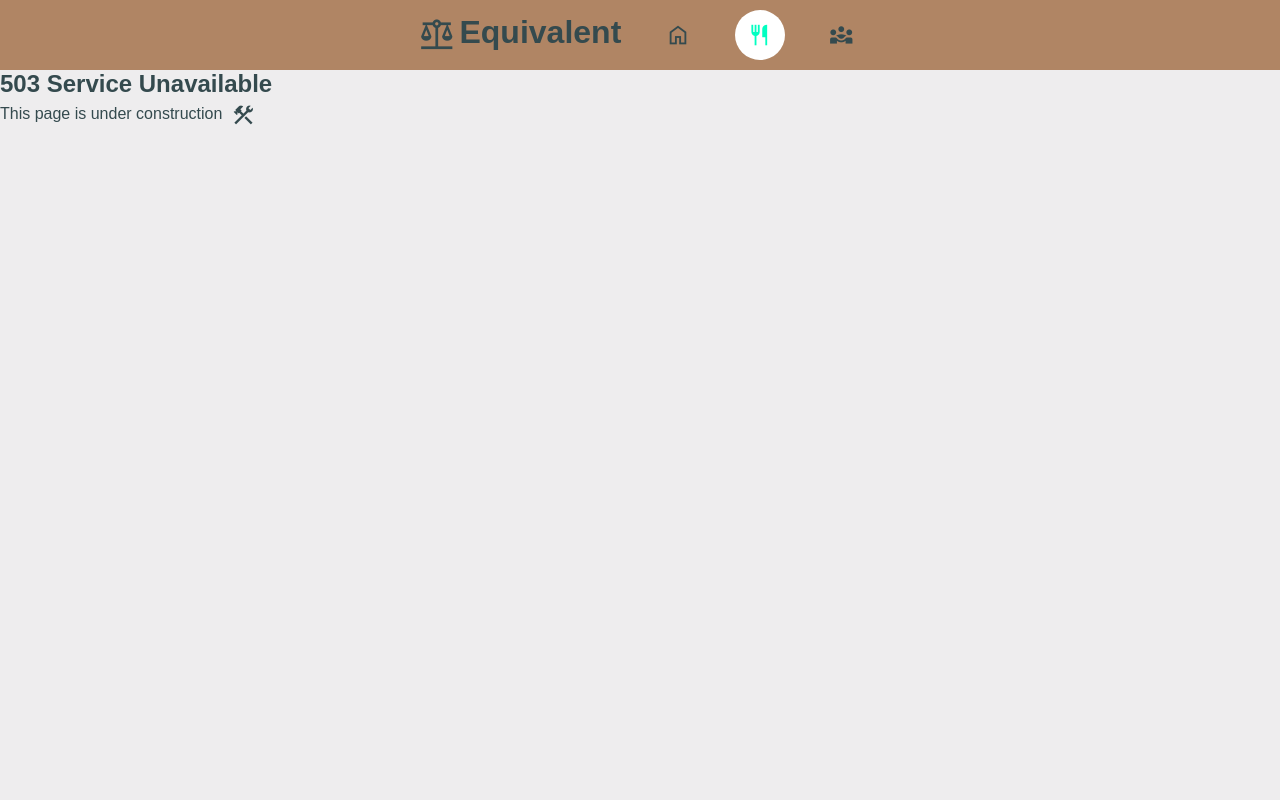
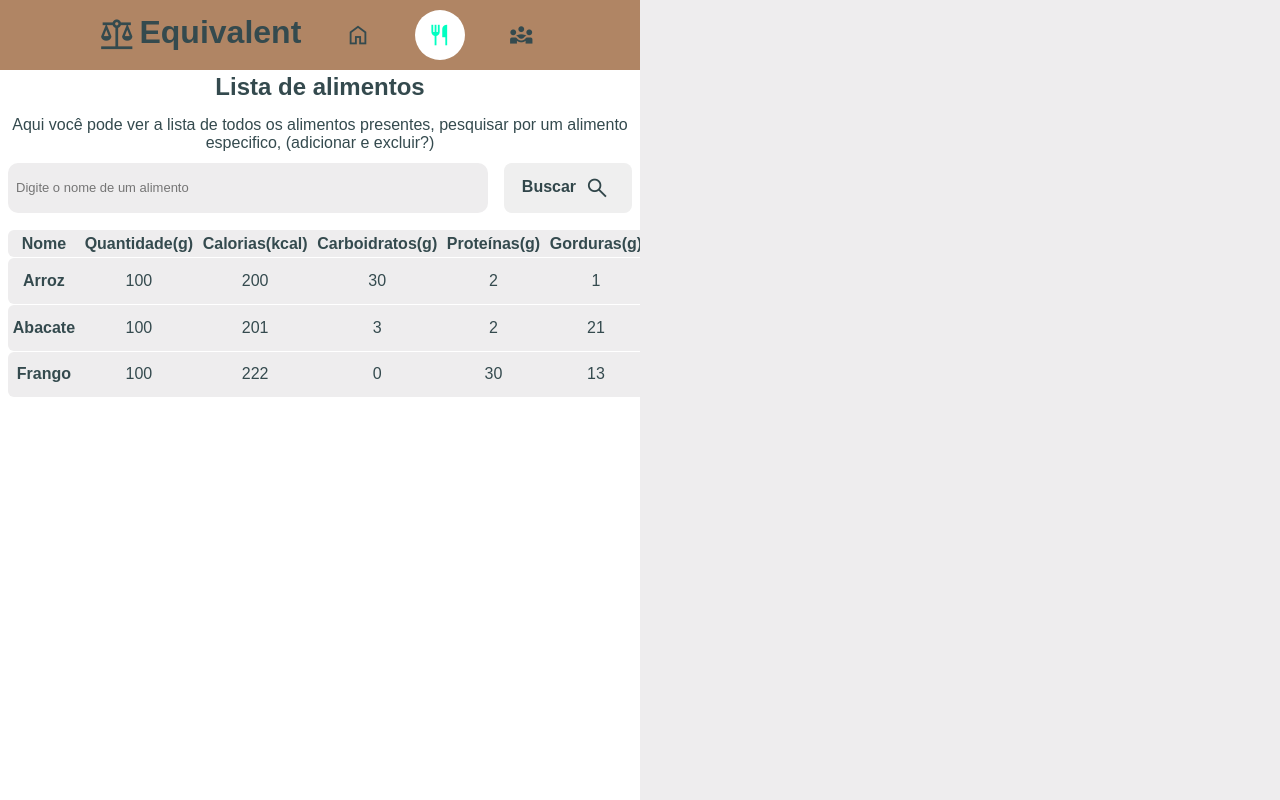
Before and after one commit to codi-Andre/equivalent, a React (Vite) app: page /food-list in a window 1280 px wide. Built offline with nearby package versions, Linux system fonts and the light colour scheme.

Commit message:
feat: static food-list page created

```diff
--- a/src/components/Icon.tsx
+++ b/src/components/Icon.tsx
@@ -17,7 +17,6 @@ const GoogleIcon = styled.span<IconProps>`
   font-size: ${props => props.size}px;
   background-color: ${props => props.bgColor};
   color: ${props => props.color};
-  height: 100%;
   padding: 0.3rem;
   vertical-align: ${props => props.align || 'middle'};
 `
--- /dev/null
+++ b/src/pages/FoodList/FoodList.styles.ts
@@ -0,0 +1,50 @@
+import styled from 'styled-components'
+
+export const Container = styled.div`
+  display: grid;
+  grid-template-columns: minmax(500px, 1fr) 1fr;
+  grid-template-rows: min-content 1fr;
+
+  height: 100vh;
+`
+
+export const Content = styled.main`
+  grid-row: 2/3;
+  display: flex;
+  flex-direction: column;
+  gap: 0.5rem;
+  background-color: ${({ theme }) => theme.colors.light};
+
+  h2,
+  p {
+    text-align: center;
+    margin: 0.2rem;
+  }
+`
+
+export const TableContainer = styled.div`
+  overflow: scroll;
+  padding: 0.5rem;
+
+  table {
+    border-collapse: separate;
+    border-spacing: 0 0.1rem;
+    text-align: center;
+
+    th,
+    td {
+      padding: 0.3rem;
+      background: ${({ theme }) => theme.colors.grayLight};
+    }
+    th:first-child,
+    td:first-child {
+      border-top-left-radius: 6px;
+      border-bottom-left-radius: 6px;
+    }
+    th:last-child,
+    td:last-child {
+      border-top-right-radius: 6px;
+      border-bottom-right-radius: 6px;
+    }
+  }
+`
--- a/src/pages/FoodList/FoodList.tsx
+++ b/src/pages/FoodList/FoodList.tsx
@@ -1,13 +1,63 @@
-import { Icon, Navigator } from '@components'
+import { Navigator } from '@components'
+import { Container, Content, TableContainer } from './FoodList.styles'
+import { SearchForm } from './SearchForm/SearchForm'
 
 export function FoodList() {
   return (
-    <>
+    <Container>
       <Navigator />
-      <h2>503 Service Unavailable</h2>
-      <p>
-        This page is under construction <Icon name="construction" />
-      </p>
-    </>
+      <Content>
+        <h2>Lista de alimentos</h2>
+        <p>
+          Aqui você pode ver a lista de todos os alimentos presentes, pesquisar
+          por um alimento especifico, (adicionar e excluir?)
+        </p>
+        <SearchForm />
+        <TableContainer>
+          <table>
+            <thead>
+              <tr>
+                <th scope="col">Nome</th>
+                <th scope="col">Quantidade(g)</th>
+                <th scope="col">Calorias(kcal)</th>
+                <th scope="col">Carboidratos(g)</th>
+                <th scope="col">Proteínas(g)</th>
+                <th scope="col">Gorduras(g)</th>
+                <th scope="col">Categoria</th>
+              </tr>
+            </thead>
+            <tbody>
+              <tr>
+                <th scope="row">Arroz</th>
+                <td>100</td>
+                <td>200</td>
+                <td>30</td>
+                <td>2</td>
+                <td>1</td>
+                <td>rico em carboidratos</td>
+              </tr>
+              <tr>
+                <th scope="row">Abacate</th>
+                <td>100</td>
+                <td>201</td>
+                <td>3</td>
+                <td>2</td>
+                <td>21</td>
+                <td>rico em gorduras</td>
+              </tr>
+              <tr>
+                <th scope="row">Frango</th>
+                <td>100</td>
+                <td>222</td>
+                <td>0</td>
+                <td>30</td>
+                <td>13</td>
+                <td>rico em proteínas</td>
+              </tr>
+            </tbody>
+          </table>
+        </TableContainer>
+      </Content>
+    </Container>
   )
 }
--- /dev/null
+++ b/src/pages/FoodList/SearchForm/SearchForm.styles.ts
@@ -0,0 +1,13 @@
+import { FormContainer } from '@/components'
+import styled from 'styled-components'
+
+export const SearchFormContainer = styled(FormContainer)`
+  display: flex;
+  gap: 1rem;
+  justify-content: center;
+  padding: 0 0.5rem;
+
+  input[type='text'] {
+    flex: 1;
+  }
+`
--- /dev/null
+++ b/src/pages/FoodList/SearchForm/SearchForm.tsx
@@ -0,0 +1,21 @@
+import { Button, Icon, Selector } from '@/components'
+import { SearchFormContainer } from './SearchForm.styles'
+
+export function SearchForm() {
+  function handleFoodSearch(data: any) {
+    data.preventDefault()
+    console.log(data)
+  }
+
+  return (
+    <SearchFormContainer onSubmit={handleFoodSearch}>
+      <Selector
+        type="text"
+        placeholder="Digite o nome de um alimento"
+      />
+      <Button type="submit">
+        Buscar <Icon name="search" />
+      </Button>
+    </SearchFormContainer>
+  )
+}
--- a/src/pages/Home/Home.styles.tsx
+++ b/src/pages/Home/Home.styles.tsx
@@ -10,11 +10,6 @@ export const ContentWrapper = styled.div`
   flex: 1;
   flex-direction: column;
   min-width: 500px;
-`
-
-export const Navigator = styled.div`
-  background-color: ${({ theme }) => theme.colors.accent};
-  height: 70px;
 `
 
 export const Content = styled.div`
```
